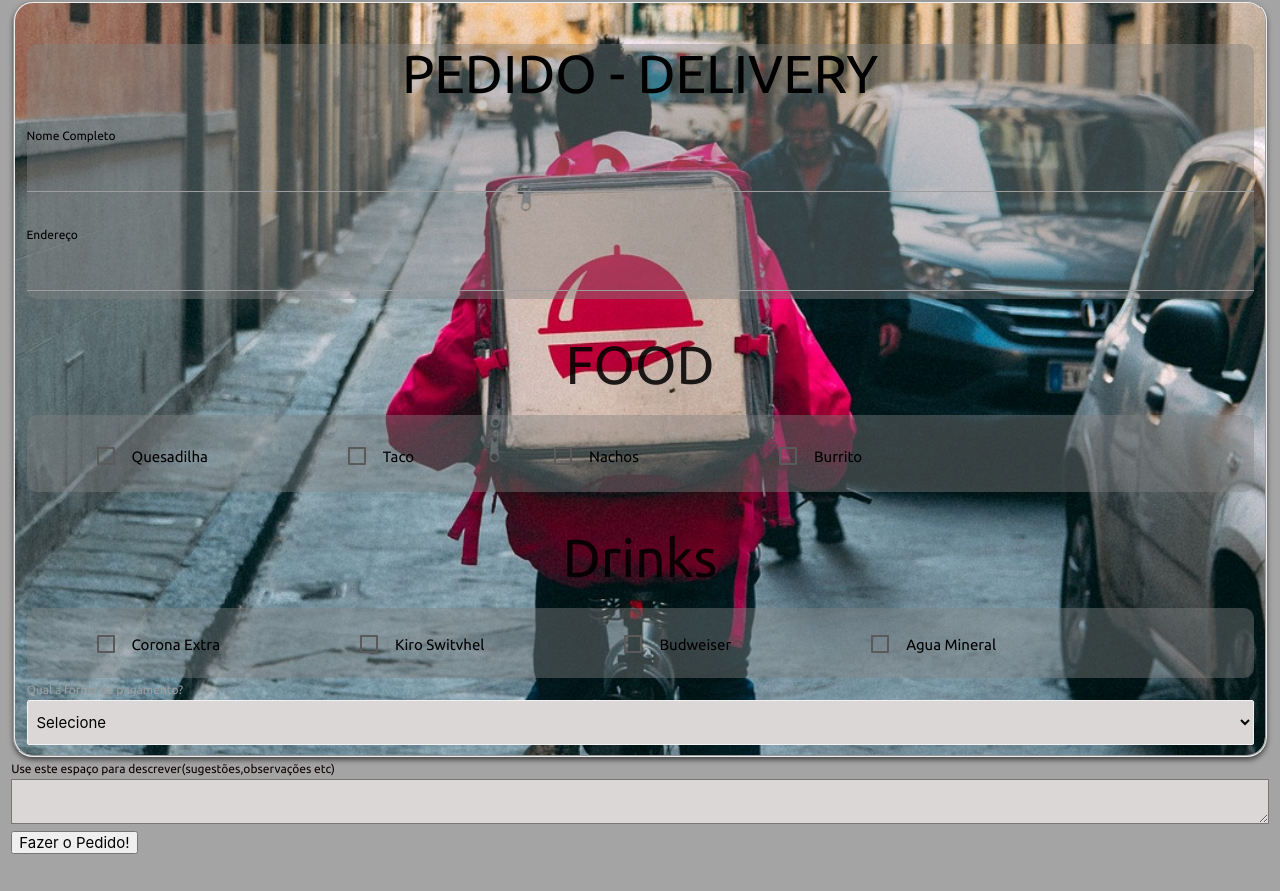
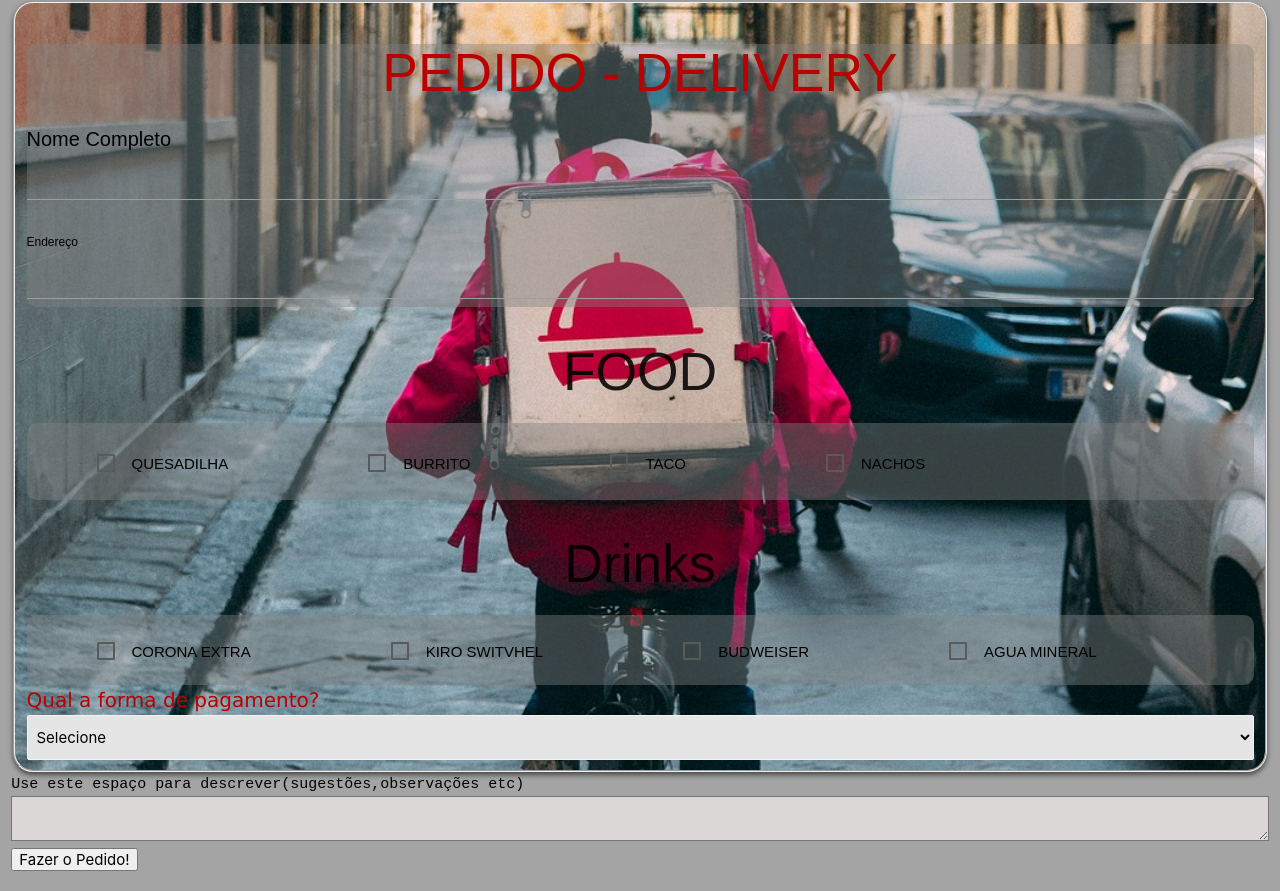
Before and after one commit to Vtlira/mexifood-site, a plain HTML site: page index.html in a window 1280 px wide. Shown: the part 1473-2364 px from the top of the page. Drawn offline with nearby package versions, Linux system fonts and the light colour scheme; a web font is replaced by a local one.

Commit message:
Atualização css e correções

```diff
--- a/index.html
+++ b/index.html
@@ -11,8 +11,8 @@
 
 
     <link rel="preconnect" href="https://fonts.googleapis.com">
-<link rel="preconnect" href="https://fonts.gstatic.com" crossorigin>
-<link href="https://fonts.googleapis.com/css2?family=Dongle:wght@300&family=Playfair+Display:ital,wght@1,800&family=Praise&family=Roboto:wght@300;400&family=Ubuntu&display=swap" rel="stylesheet">
+    <link rel="preconnect" href="https://fonts.gstatic.com" crossorigin>
+    <link href="https://fonts.googleapis.com/css2?family=Dongle:wght@300&family=Playfair+Display:ital,wght@1,800&family=Praise&family=Roboto+Slab&family=Roboto:wght@900&display=swap" rel="stylesheet">
 
 
 
@@ -28,8 +28,8 @@
             <span id="topo">
 
                   <div class="logo">MEXIFOOD</div>
-                  <a href="#home" style="background-color: green;">Home</a>
-                  <a href="#cardapio" style="background-color: white;">Cardápio</a>
+                  <a href="#home" style="background-color: green;">HOME</a>
+                  <a href="#cardapio" style="background-color: white;">CARDÁPIO</a>
                   <a href="#cadastro" style="background-color: red;">PEÇA JÁ</a>
             </span>
             <section id="home"></section>
@@ -149,11 +149,11 @@
 
                 <fieldset>
                         <section id="cadastro">
-                            <h2 style="color: black">PEDIDO - DELIVERY</h2>
-                            <label style="color: black;"><strong>Nome Completo</strong></label>
+                            <h2 style="color: #ba0000;">PEDIDO - DELIVERY</h2>
+                            <label style="color:#000000;; font-size: 20px;"><strong>Nome Completo</strong></label>
                             <input type="text" name="nome" id="nome" maxlength="80" required><br><br>
 
-                            <label style="color: black;"><Strong>Endereço</Strong></label>
+                            <label style="color: #000000;;"><Strong>Endereço</Strong></label>
                             <input type="text" name="endereco" id="endereco" maxlength="120" required>
                         </section>
 
@@ -166,7 +166,14 @@
                         <p>
                             <label>
                                 <input type="checkbox" id="produto4" name="produto[]" value="Quesadilla"/>
-                                <span>Quesadilha</span>
+                                <span>QUESADILHA</span>
+                            </label>
+                        </p>
+
+                        <p>
+                            <label>
+                                <input type="checkbox" id="produto3" name="produto[]"        value="Burrito" />
+                                <span>BURRITO</span>
                             </label>
                         </p>
 
@@ -175,22 +182,17 @@
                             <label>
 
                             <input type="checkbox" id="produto" name="produto[]"        value="Taco"  />
-                            <span class="">Taco</span>
+                            <span class="">TACO</span>
 
                             </label>
                         </p>
                         <p>
                             <label>
                             <input type="checkbox" id="produto2" name="produto[]"        value="Nachos" />
-                            <span>Nachos</span>
+                            <span>NACHOS</span>
                             </label>
                         </p>
-                        <p>
-                            <label>
-                                <input type="checkbox" id="produto3" name="produto[]"        value="Burrito" />
-                                <span>Burrito</span>
-                            </label>
-                        </p>
+
 
 
                     </span>
@@ -205,34 +207,34 @@
                             <label>
 
                             <input type="checkbox" id="produto" name="produto[]"        value="Corona"  />
-                            <span>Corona Extra</span>
+                            <span>CORONA EXTRA</span>
 
                             </label>
                         </p>
                         <p>
                             <label>
                             <input type="checkbox" id="produto2" name="produto[]"        value="Kiro Switchel" />
-                            <span>Kiro Switvhel</span>
+                            <span>KIRO SWITVHEL</span>
                             </label>
                         </p>
                         <p>
                             <label>
                                 <input type="checkbox" id="produto3" name="produto[]"        value="Budweiser" />
-                                <span>Budweiser</span>
+                                <span>BUDWEISER</span>
                             </label>
                         </p>
                         <p>
                             <label>
                                 <input type="checkbox" id="produto4" name="produto[]" value="Agua" />
-                                <span>Agua Mineral</span>
+                                <span>AGUA MINERAL</span>
                             </label>
                         </p>
 
                     </div>
 
 
-                    <label>Qual a forma de pagamento?</label>
-                    <select class="browser-default"  name="pagamento" id="pagamento" required style="background-color: rgb(219, 215, 215);">
+                    <label style="font-family: Verdana, Geneva, Tahoma, sans-serif; color: #ba0000; font-size: 20px;">Qual a forma de pagamento?</label>
+                    <select class="browser-default"  name="pagamento" id="pagamento" required style="background-color: rgb(229 229 229);">
                     <option value="" disabled selected>Selecione</option>
                     <option >Dinheiro</option>
                     <option >Cartão de Crédito</option>
@@ -243,7 +245,7 @@
                 </fieldset>
 
                     <div>
-                        <label style="color: rgb(14, 0, 0);"><Strong>Use este espaço para descrever(sugestões,observações etc)</Strong></label><br>
+                        <label style="color: #000000; font-family: monospace; font-size: 15px;"><Strong>Use este espaço para descrever(sugestões,observações etc)</Strong></label><br>
                         <textarea name="mensagem" id="mensagem" cols="60" rows="10" style="background-color: rgb(219, 215, 215);"></textarea>
                         <button type="submit" id="botao">Fazer o Pedido!</button>
 
```
